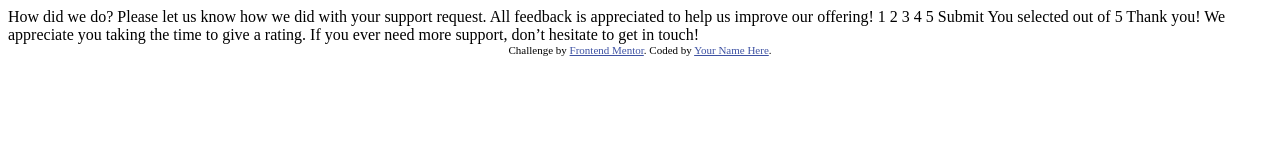
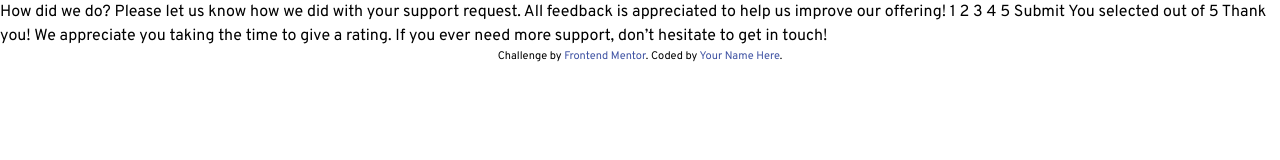
Before and after one commit to cjoak1028/interactive-rating-component, a website: page index.html in a window 1280 px wide. Drawn offline with Linux system fonts and the light colour scheme.

Commit message:
Setup tailwind and add design system

```diff
--- a/index.html
+++ b/index.html
@@ -1,48 +1,51 @@
-<!DOCTYPE html>
+<!doctype html>
 <html lang="en">
   <head>
-  <meta charset="UTF-8">
-  <meta name="viewport" content="width=device-width, initial-scale=1.0"> <!-- displays site properly based on user's device -->
+    <meta charset="UTF-8" />
+    <meta name="viewport" content="width=device-width, initial-scale=1.0" />
+    <!-- displays site properly based on user's device -->
 
-  <link rel="icon" type="image/png" sizes="32x32" href="./images/favicon-32x32.png">
+    <link
+      rel="icon"
+      type="image/png"
+      sizes="32x32"
+      href="./images/favicon-32x32.png"
+    />
+    <link href="./output.css" rel="stylesheet" />
 
     <title>Frontend Mentor | Interactive rating component</title>
 
     <!-- Feel free to remove these styles or customise in your own stylesheet 👍 -->
     <style>
-    .attribution { font-size: 0.6875rem; text-align: center; }
-    .attribution a { color: hsl(228, 45%, 44%); }
+      .attribution {
+        font-size: 0.6875rem;
+        text-align: center;
+      }
+      .attribution a {
+        color: hsl(228, 45%, 44%);
+      }
     </style>
   </head>
-<body>
-
+  <body class="font-overpass">
     <!-- Rating state start -->
 
-  How did we do?
-
-  Please let us know how we did with your support request. All feedback is appreciated
-  to help us improve our offering!
-
-  1 2 3 4 5
-
-  Submit
+    How did we do? Please let us know how we did with your support request. All
+    feedback is appreciated to help us improve our offering! 1 2 3 4 5 Submit
 
     <!-- Rating state end -->
 
     <!-- Thank you state start -->
 
-  You selected <!-- Add rating here --> out of 5
-
-  Thank you!
-
-  We appreciate you taking the time to give a rating. If you ever need more support,
-  don’t hesitate to get in touch!
+    You selected
+    <!-- Add rating here -->
+    out of 5 Thank you! We appreciate you taking the time to give a rating. If
+    you ever need more support, don’t hesitate to get in touch!
 
     <!-- Thank you state end -->
 
-
     <footer class="attribution">
-    Challenge by <a href="https://www.frontendmentor.io?ref=challenge">Frontend Mentor</a>.
+      Challenge by
+      <a href="https://www.frontendmentor.io?ref=challenge">Frontend Mentor</a>.
       Coded by <a href="#">Your Name Here</a>.
     </footer>
   </body>
--- /dev/null
+++ b/src/input.css
@@ -0,0 +1,13 @@
+@import url("https://fonts.googleapis.com/css2?family=Overpass:ital,wght@0,100..900;1,100..900&display=swap");
+@import "tailwindcss";
+
+@theme {
+  --color-grey-950: #131518;
+  --color-grey-900: #262e38;
+  --color-grey-500: #969fad;
+  --color-orange-500: #fc7614;
+  --color-gradient-from: #232a34;
+  --color-gradient-to: #181e27;
+
+  --font-overpass: "Overpass", sans-serif;
+}
```
Also changed, not shown: package.json (added, +25 -0 lines), output.css (added), 1 other file. Lines whose indentation alone changed are shown as unchanged.
